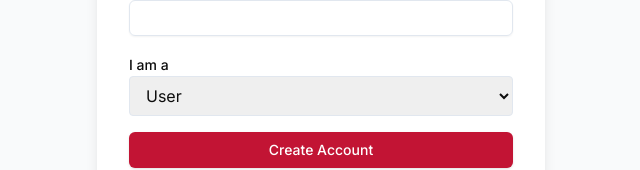
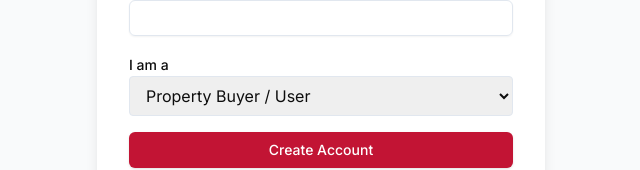
Before and after one commit to abhishekkumardevloper/ANKREALTY, a React (Create React App) app in the folder frontend/: page /auth in a window 1280 px wide. Both pictures are taken after a click on the tab "Register". Shown: the part 512-682 px from the top of the page, without its empty margins (319-959 px from the left). Built offline with nearby package versions, Linux system fonts and the light colour scheme; no server answers.

Commit message:
Update AuthPage.js

```diff
--- a/frontend/src/pages/AuthPage.js
+++ b/frontend/src/pages/AuthPage.js
@@ -24,7 +24,7 @@ export default function AuthPage() {
     email: "",
     password: "",
     phone: "",
-    role: "user",
+    role: "user", // Default role
   });
 
   // ================= LOGIN =================
@@ -33,7 +33,7 @@ export default function AuthPage() {
     setLoading(true);
 
     try {
-      const response = await fetch(`${API_URL}/auth/login`, {
+      const response = await fetch(`${API_URL}/api/auth/login`, {
         method: "POST",
         headers: {
           "Content-Type": "application/json",
@@ -72,7 +72,7 @@ export default function AuthPage() {
     setLoading(true);
 
     try {
-     const response = await fetch(`${API_URL}/auth/register`, {
+      const response = await fetch(`${API_URL}/api/auth/register`, {
         method: "POST",
         headers: {
           "Content-Type": "application/json",
@@ -218,11 +218,11 @@ export default function AuthPage() {
                         role: e.target.value,
                       })
                     }
-                    className="w-full h-10 px-3 border rounded-sm"
+                    className="w-full h-10 px-3 border rounded-sm outline-none focus:ring-2 focus:ring-red-200 focus:border-red-500 transition-all"
                   >
-                    <option value="user">User</option>
-                    <option value="agent">Agent</option>
-                    <option value="admin">Admin</option>
+                    <option value="user">Property Buyer / User</option>
+                    <option value="agent">Real Estate Agent</option>
+                    {/* Admin option removed for security */}
                   </select>
                 </div>
 
```
